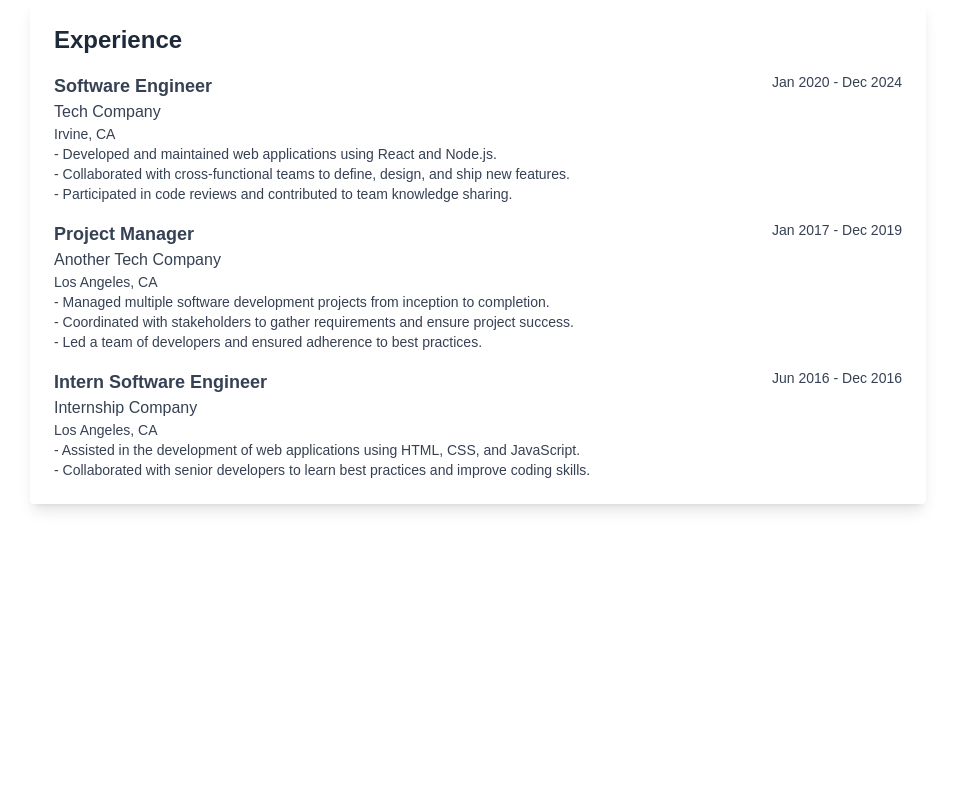
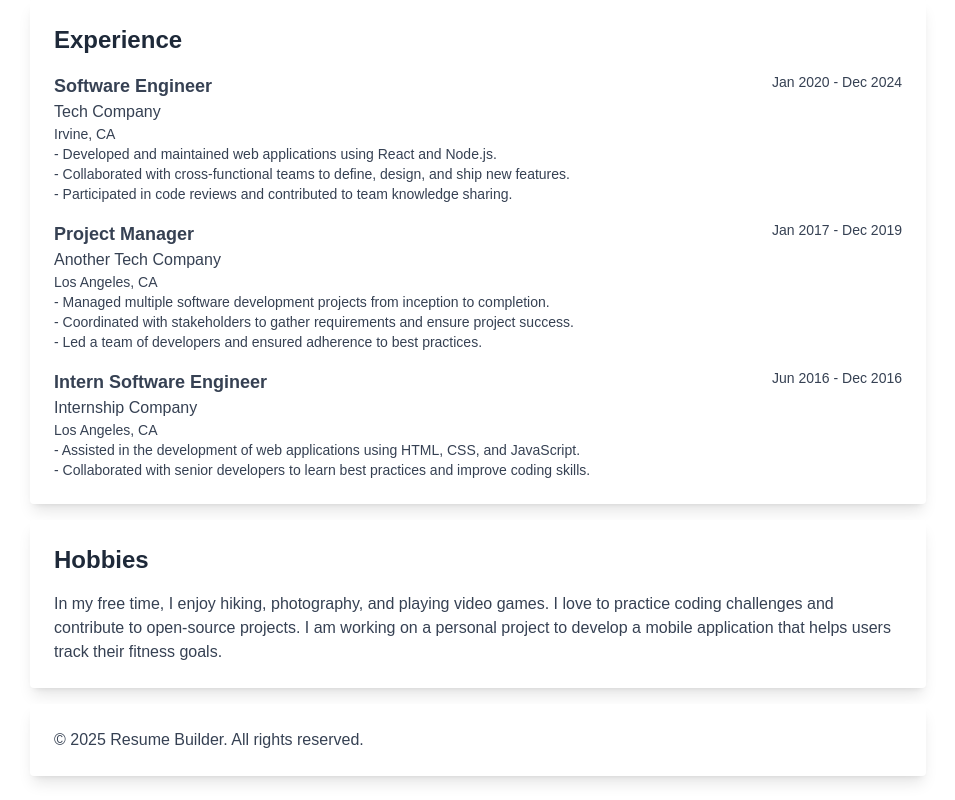
Before and after one commit to KiwiFunk/resume-builder, a Next.js app in the folder resume-app/: page / in a window 1280 px wide. Shown: the part 1692-2492 px from the top of the page, without its empty margins (162-1117 px from the left). Before the commit the page ends 2220 px from the top, so only its background shows below. Built offline with nearby package versions, Linux system fonts and the light colour scheme.

Commit message:
Created basic hobbies component, added temp footer

```diff
--- a/resume-app/src/app/page.js
+++ b/resume-app/src/app/page.js
@@ -5,6 +5,7 @@ import WorkExperience from "@/components/WorkExperience";
 import Skills from "@/components/Skills";
 import CoursesAndTraining from "@/components/CoursesAndTraining";
 import Projects from "@/components/Projects";
+import Hobbies from "@/components/Hobbies";
 
 import data from "@/UserData";  // Importing data from UserData.js
 
@@ -33,6 +34,12 @@ export default function Home() {
       <Projects data={data}/>
 
       <WorkExperience data={data}/>
+      <Hobbies data={data}/>
+
+      {/* Footer */}
+      <footer className="mt-4 p-6 bg-white rounded shadow-lg w-full max-w-4xl">
+        <p className="text-gray-700">© 2025 Resume Builder. All rights reserved.</p>
+      </footer>
     </main>
   );
 }
--- a/resume-app/src/components/Hobbies.js
+++ b/resume-app/src/components/Hobbies.js
@@ -1,3 +1,8 @@
-<div className="mt-4 p-6 bg-white rounded shadow-lg w-full max-w-4xl">
-    <p className="text-gray-700">{data.summary}</p>
-</div>
+export default function Hobbies({ data }) {
+    return (
+        <div className="mt-4 p-6 bg-white rounded shadow-lg w-full max-w-4xl">
+            <h2 className="mb-4 text-2xl font-bold text-gray-800">Hobbies</h2>
+            <p className="text-gray-700">{data.hobbies}</p>
+        </div>
+    );
+}
```
